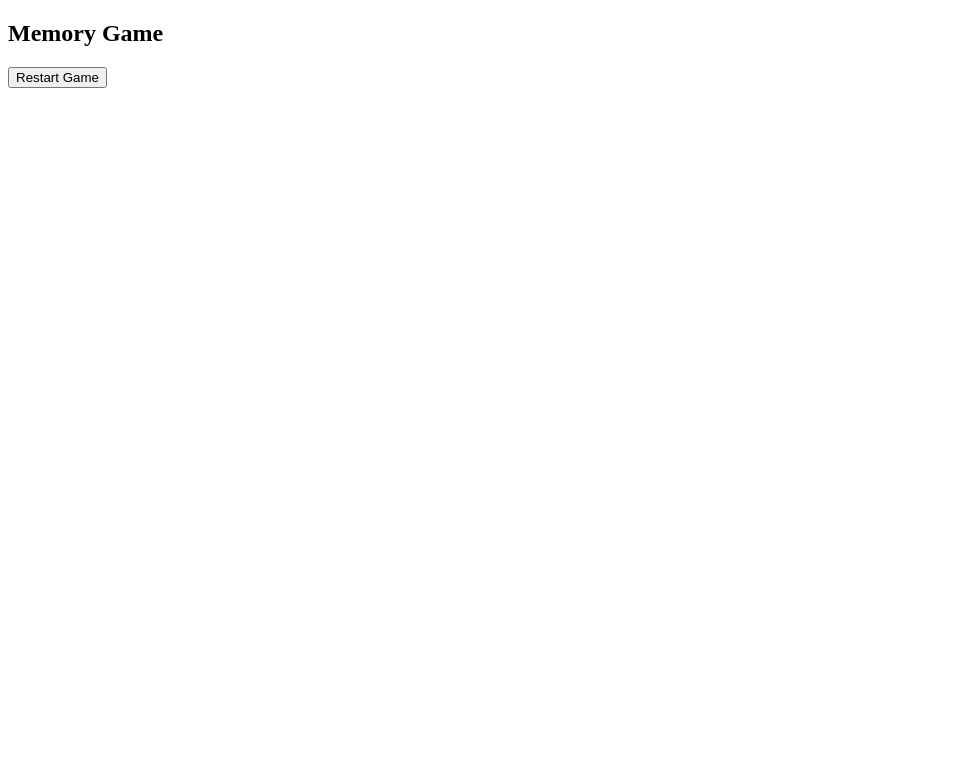
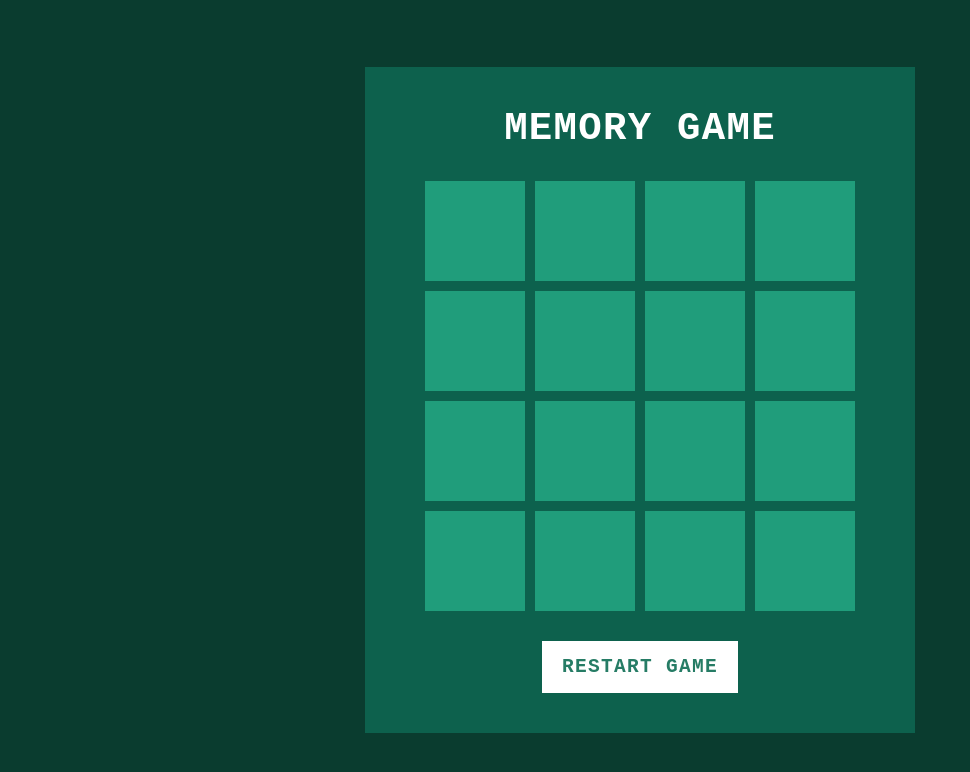
Before and after one commit to praveenkumarbj25/memorygame, a plain HTML site: page index.html in a window 1280 px wide. Shown: the whole page, without its empty margins (0-970 px from the left). Drawn offline with Linux system fonts and the light colour scheme.

Commit message:
Update index.html

```diff
--- a/index.html
+++ b/index.html
@@ -4,7 +4,7 @@
     <meta charset="UTF-8">
     <meta name="viewport" content="width=device-width, initial-scale=1.0">
     <title>Memory</title>
-    <link rel="stylesheet" type="text/css"   href="memory.css">
+    <link rel="stylesheet" type="text/css"   href="style.css">
 </head>
 <body>
 <div  class="container">
@@ -12,6 +12,6 @@
 <div class="game"></div>
 <button class="reset" onclick="window.location.reload();">Restart Game</button>
 </div>
-<script src="memory.js"></script>
+<script src="script.js"></script>
 </body>
 </html>
```
